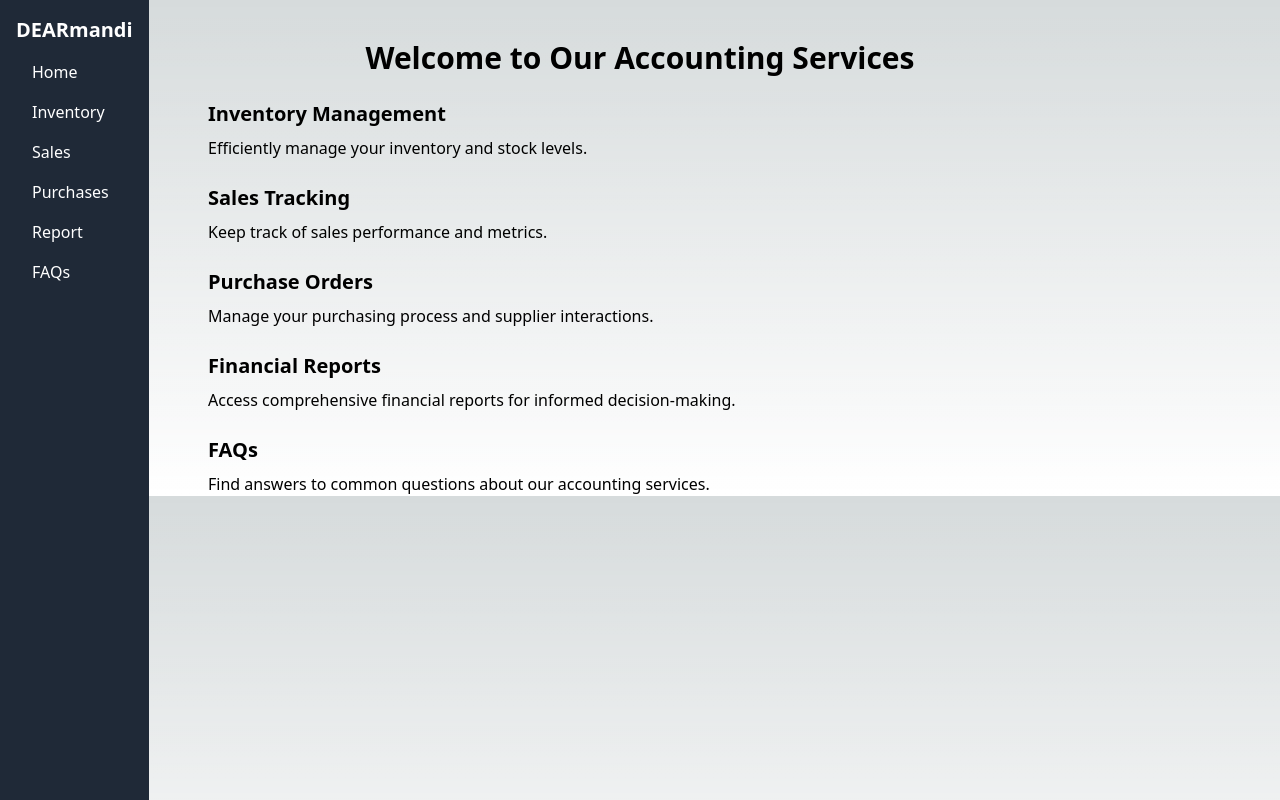
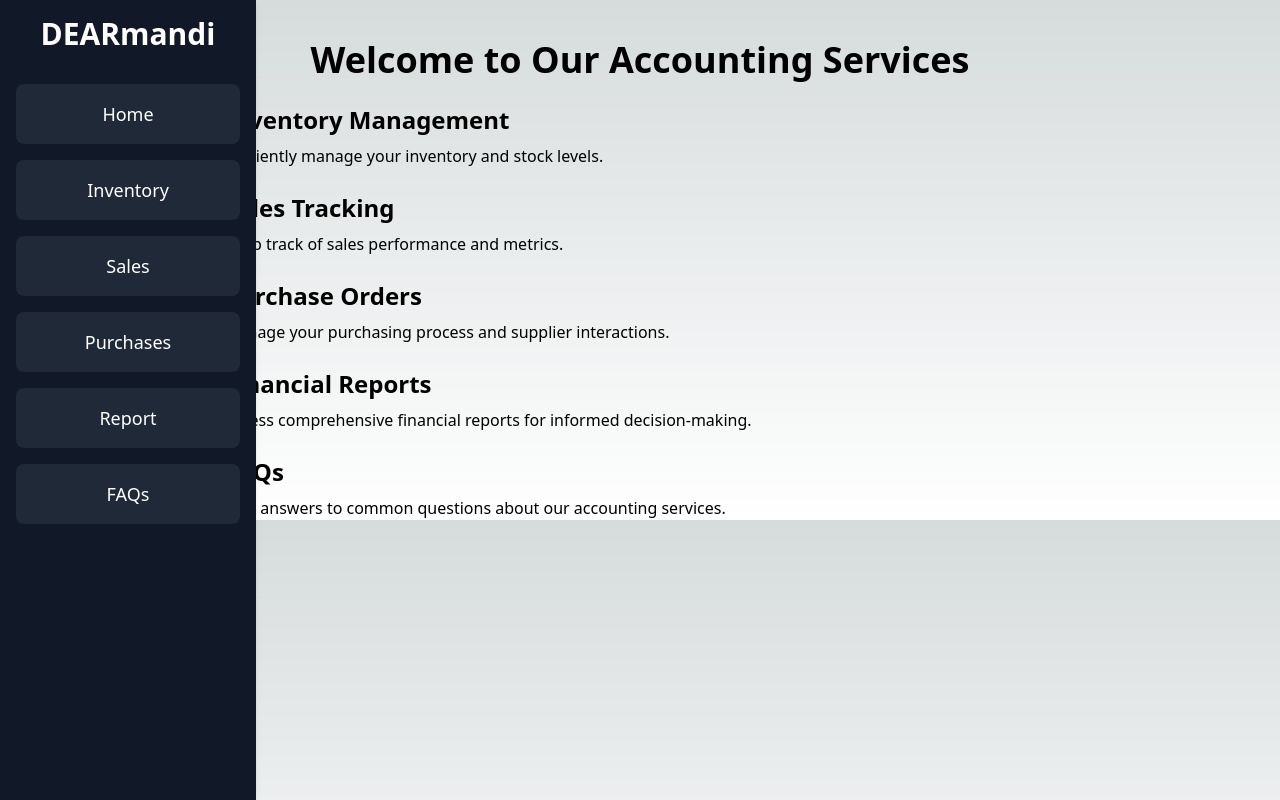
Before and after one commit to rahulg-infiswift/dearmandi, a Next.js app: page / in a window 1280 px wide. Built offline with nearby package versions, Linux system fonts and the light colour scheme.

Commit message:
Redesign Layout

```diff
--- a/app/components/navbar.tsx
+++ b/app/components/navbar.tsx
@@ -3,61 +3,32 @@ import React from "react";
 
 export default function Navbar() {
   return (
-    <div className="fixed top-0 left-0 h-full bg-gray-800 text-white p-4">
-       <div className="flex justify-between items-center">
-        <h1 className="text-xl font-bold">DEARmandi</h1>
-        <label htmlFor="menu-toggle" className="cursor-pointer lg:hidden block">
-          <svg
-            className="w-6 h-6"
-            fill="none"
-            stroke="currentColor"
-            viewBox="0 0 24 24"
-            xmlns="http://www.w3.org/2000/svg"
-          >
-            <path
-              strokeLinecap="round"
-              strokeLinejoin="round"
-              strokeWidth="2"
-              d="M4 6h16M4 12h16m-7 6h7"
-            ></path>
-          </svg>
-        </label>
-        <input className="hidden" type="checkbox" id="menu-toggle" />
+    <div className="fixed top-0 left-0 h-full bg-gray-900 text-white shadow-md z-50" style={{ width: '20%' }}>
+      <div className="px-4 py-4 flex flex-col">
+        <div className="mb-8 flex flex-grow items-center justify-center">
+          <h1 className="text-3xl font-bold text-white text-center">DEARmandi</h1>
+        </div>
+        <nav className="flex flex-col space-y-4">
+          <div className="bg-gray-800 p-4 rounded-lg">
+            <Link href="/" className="text-lg hover:text-gray-300 transition-colors duration-300 text-center block">Home</Link>
+          </div>
+          <div className="bg-gray-800 p-4 rounded-lg">
+            <Link href="/home/inventory" className="text-lg hover:text-gray-300 transition-colors duration-300 text-center block">Inventory</Link>
+          </div>
+          <div className="bg-gray-800 p-4 rounded-lg">
+            <Link href="/home/sales" className="text-lg hover:text-gray-300 transition-colors duration-300 text-center block">Sales</Link>
+          </div>
+          <div className="bg-gray-800 p-4 rounded-lg">
+            <Link href="/home/purchases" className="text-lg hover:text-gray-300 transition-colors duration-300 text-center block">Purchases</Link>
+          </div>
+          <div className="bg-gray-800 p-4 rounded-lg">
+            <Link href="/home/report" className="text-lg hover:text-gray-300 transition-colors duration-300 text-center block">Report</Link>
+          </div>
+          <div className="bg-gray-800 p-4 rounded-lg">
+            <Link href="/home/faqs" className="text-lg hover:text-gray-300 transition-colors duration-300 text-center block">FAQs</Link>
+          </div>
+        </nav>
       </div>
-      <nav className="bg-gray-800 text-white p-4">
-        <ul className="fflex flex-col space-y-4">
-          <li>
-            <Link href="/" className="hover:text-gray-300 block">
-              Home
-            </Link>
-          </li>
-          <li>
-            <Link href="/home/inventory" className="hover:text-gray-300 block">
-              Inventory
-            </Link>
-          </li>
-          <li>
-            <Link href="/home/sales" className="hover:text-gray-300">
-              Sales
-            </Link>
-          </li>
-          <li>
-            <Link href="/home/purchases" className="hover:text-gray-300">
-              Purchases
-            </Link>
-          </li>
-          <li>
-            <Link href="/home/report" className="hover:text-gray-300">
-              Report
-            </Link>
-          </li>
-          <li>
-            <Link href="/home/faqs" className="hover:text-gray-300">
-              FAQs
-            </Link>
-          </li>
-        </ul>
-      </nav>
     </div>
   );
 }
--- a/app/home/purchases/page.tsx
+++ b/app/home/purchases/page.tsx
@@ -1,10 +1,38 @@
-import Layout from '../../layout';
+import React from "react";
+import Navbar from "@/app/components/navbar"; // Adjust the import path according to your project structure
 
-const Purchases = () => (
-  <Layout>
-    <h1>Purchase Orders</h1>
-    <p>Manage your purchasing process efficiently. Create, approve, and track purchase orders. Ensure timely procurement of goods and services.</p>
-  </Layout>
-);
+export default function PurchasingSection() {
+  const headers = ["Kisan Name", "Crop Name", "Quantity", "Total Weight", "Price"];
 
-export default Purchases;
+  return (
+    <div className="flex min-h-screen">
+      <Navbar />
+      <div className="flex-1 p-4 ml-[16rem]"> {/* Adjust ml-[16rem] based on your Navbar's actual width */}
+        <h1 className="text-xl font-bold mb-4">Purchasing Section</h1>
+
+        <div className="overflow-x-auto">
+          <table className="min-w-full leading-normal">
+            <thead>
+              <tr>
+                {headers.map((header, index) => (
+                  <th key={index} className="px-5 py-3 border-b-2 border-gray-200 bg-gray-100 text-left text-xs font-semibold text-gray-700 uppercase tracking-wider">
+                    {header}
+                  </th>
+                ))}
+              </tr>
+            </thead>
+            <tbody>
+              <tr>
+                <td colSpan={headers.length} className="px-5 py-5 border-b border-gray-200 bg-white text-sm">
+                  <p className="text-gray-900 whitespace-no-wrap text-center">
+                    No sales data available.
+                  </p>
+                </td>
+              </tr>
+            </tbody>
+          </table>
+        </div>
+      </div>
+    </div>
+  );
+}
--- a/app/page.tsx
+++ b/app/page.tsx
@@ -7,27 +7,27 @@ import Navbar from "./components/navbar";
 export default function Page() {
   return (
     <>
-    <Navbar/>
-      <div className="max-w-4xl mx-auto mt-10 px-4">
-        <h1 className="text-3xl font-bold text-center mb-6">Welcome to Our Accounting Services</h1>
+      <Navbar/>
+      <div className="max-w-4xl mx-auto mt-10 px-4 sm:px-6 lg:px-8">
+        <h1 className="text-3xl font-bold text-center mb-6 sm:text-4xl">Welcome to Our Accounting Services</h1>
         <section className="mb-6">
-          <h2 className="text-xl font-semibold mb-2">Inventory Management</h2>
+          <h2 className="text-xl font-semibold mb-2 sm:text-2xl">Inventory Management</h2>
           <p>Efficiently manage your inventory and stock levels.</p>
         </section>
         <section className="mb-6">
-          <h2 className="text-xl font-semibold mb-2">Sales Tracking</h2>
+          <h2 className="text-xl font-semibold mb-2 sm:text-2xl">Sales Tracking</h2>
           <p>Keep track of sales performance and metrics.</p>
         </section>
         <section className="mb-6">
-          <h2 className="text-xl font-semibold mb-2">Purchase Orders</h2>
+          <h2 className="text-xl font-semibold mb-2 sm:text-2xl">Purchase Orders</h2>
           <p>Manage your purchasing process and supplier interactions.</p>
         </section>
         <section className="mb-6">
-          <h2 className="text-xl font-semibold mb-2">Financial Reports</h2>
+          <h2 className="text-xl font-semibold mb-2 sm:text-2xl">Financial Reports</h2>
           <p>Access comprehensive financial reports for informed decision-making.</p>
         </section>
         <section>
-          <h2 className="text-xl font-semibold mb-2">FAQs</h2>
+          <h2 className="text-xl font-semibold mb-2 sm:text-2xl">FAQs</h2>
           <p>Find answers to common questions about our accounting services.</p>
         </section>
       </div>
```
